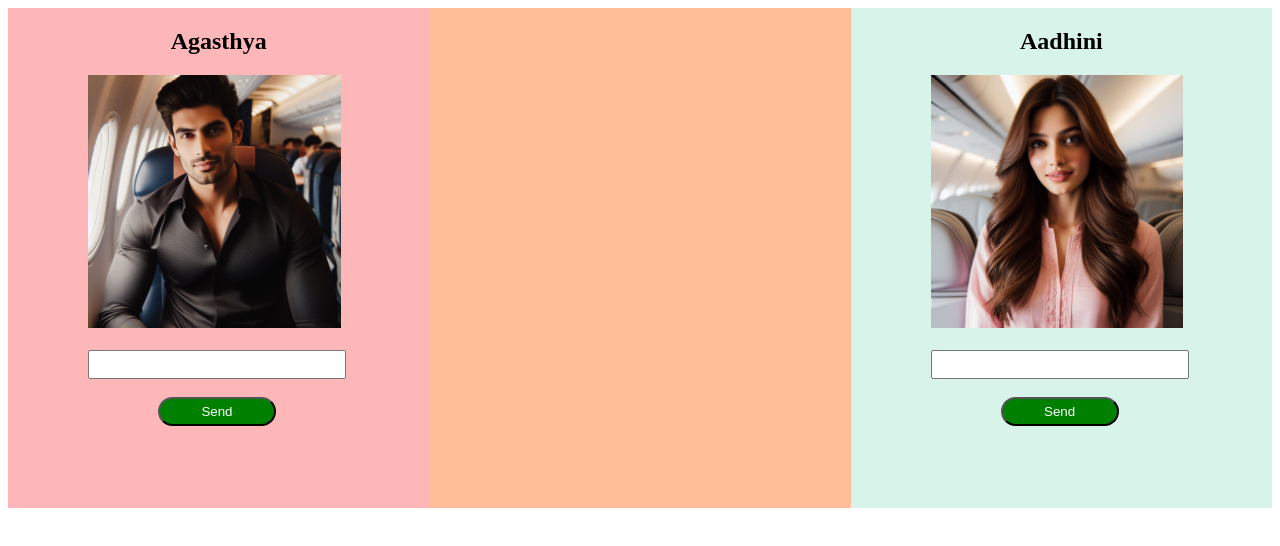
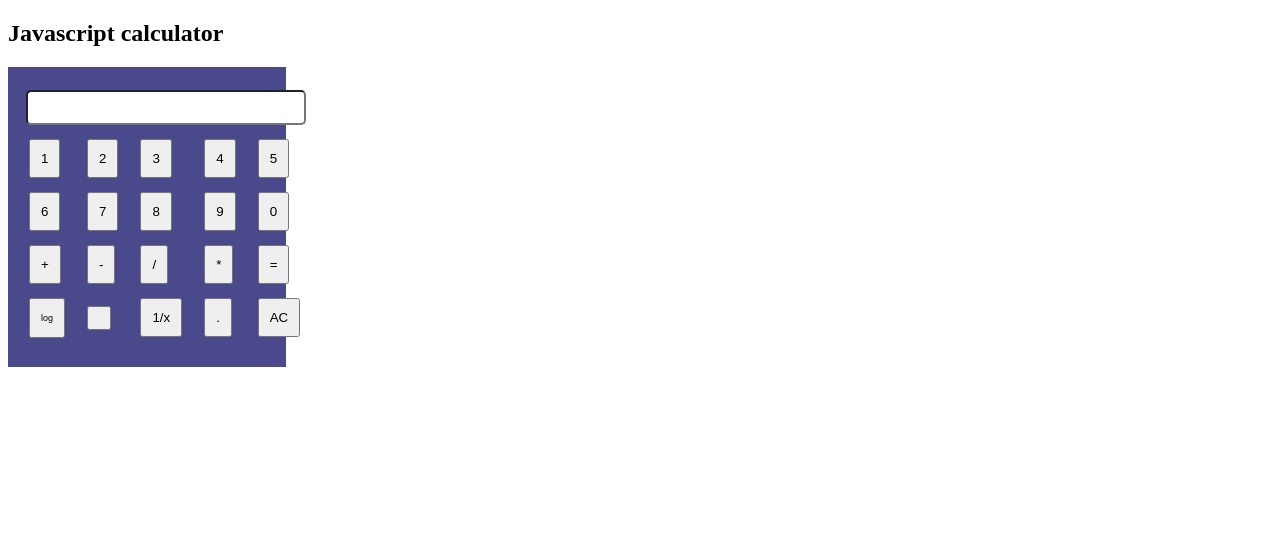
Before and after one commit to Thanusuyaa/JavaScript-Practise, a plain HTML site: page index.html in a window 1280 px wide. Drawn offline with Linux system fonts and the light colour scheme.

Commit message:
calculator

```diff
--- a/index.css
+++ b/index.css
@@ -36,7 +36,7 @@ input{width: 50%; height: 40px; color:red;font-size: 18px; background-color: #9A
 
 /* <!-- 6) Chat app --> */
 
-.row{
+/* .row{
    display: flex;
 }
 .box1 {
@@ -54,7 +54,7 @@ input{width: 50%; height: 40px; color:red;font-size: 18px; background-color: #9A
    height: 500px;
    color: white;
 }
-.box3 {
+.box2 {
    width: 35%;
    background-color: #d8f3e9;
    height: 500px;
@@ -73,7 +73,7 @@ input{width: 50%; height: 40px; color:red;font-size: 18px; background-color: #9A
    margin-left: 80px;
    padding: 5px;
 }
-.btn{
+#btn1 {
    width: 28%;
    margin-left: 150px;
    padding: 5px;
@@ -81,3 +81,37 @@ input{width: 50%; height: 40px; color:red;font-size: 18px; background-color: #9A
    color: white;
    border-radius: 50px;
 }
+#btn2 {
+   width: 28%;
+   margin-left: 150px;
+   padding: 5px;
+   background-color: green;
+   color: white;
+   border-radius: 50px;
+} */
+
+/* 7) Calculator */
+.cal{
+   background-color: rgb(73, 73, 140);
+   width: 22%;
+   height:300px;
+}
+#input1{
+   border-radius: 5px;
+   width: 90%;
+   padding: 8px;
+   margin-top: 20px;
+   margin-left: 15px;
+}
+#btn{
+   padding :10px;
+   margin-left: 18px;
+   margin-top: 10px;
+}
+#btn1{
+   padding :10px;
+   margin-left: 18px;
+   margin-top: 10px;
+   font-size: 9px;
+   height:40px;
+}
--- a/index.html
+++ b/index.html
@@ -52,25 +52,60 @@
     </div> -->
 
     <!-- 6) Chat app -->
-<div class="row">
+<!-- <div class="row">
     <div class="box1">
         <h2>Agasthya</h2>
         <img class="pic" src="img/Agasthiya.jpeg" alt=""><br><br>
-        <input id="i1" type="text"><br><br>
-        <button class="btn" onClick="sendsms()">Send</button>
+        <input type="text" id="i1" placeholder="Enter message" ><br><br>
+        <button id="btn1" onclick="sendsms()">Send</button>
     </div>
     <div class="mydiv">
-
     </div>
-    <div class="box3">
+    <div class="box2">
         <h2>Aadhini</h2>
         <img class="pic" src="img/Aadhini.jpeg" alt=""><br><br>
-        <input id="i2" type="text"><br><br>
-        <button class="btn"  onClick="sendsms()">Send</button>
+        <input type="text" id="i2" placeholder="Enter message"><br><br>
+        <button id="btn2" onclick="sendsms()">Send</button>
     </div>
+</div> -->
+
+<!-- 7) Calculator -->
+<h2>Javascript calculator</h2>
+<div class="cal">
+<table>
+    <tr>
+        <td colspan="5"><input id="input1"></td>
+    </tr>
+    <tr>
+        <td><button id="btn" onclick="send(1)">1</button></td>
+        <td><button id="btn" onclick="send(2)">2</button></td>
+        <td><button id="btn" onclick="send(3)">3</button></td>
+        <td><button id="btn" onclick="send(4)">4</button></td>
+        <td><button id="btn" onclick="send(5)">5</button></td>
+    </tr>
+    <tr>
+        <td><button id="btn" onclick="send(6)">6</button></td>
+        <td><button id="btn" onclick="send(7)">7</button></td>
+        <td><button id="btn" onclick="send(8)">8</button></td>
+        <td><button id="btn" onclick="send(9)">9</button></td>
+        <td><button id="btn" onclick="send(0)">0</button></td>
+    </tr>
+    <tr>
+        <td><button id="btn"  onclick="send('+')">+</button></td>
+        <td><button id="btn" onclick="send('-')">-</button></td>
+        <td><button id="btn" onclick="send('/')">/</button></td>
+        <td><button id="btn" onclick="send('*')">*</button></td>
+        <td><button id="btn" onclick="send('=')">=</button></td>
+    </tr>
+    <tr>
+        <td><button id="btn1" onclick="send('log')">log</button></td>
+        <td><button id="btn" onclick="send('√ ')"> </button></td>
+        <td><button id="btn" onclick="send('1/x')">1/x</button></td>
+        <td><button id="btn" onclick="send('.')">.</button></td>
+        <td><button id="btn" onclick="send('AC')">AC</button></td>
+    </tr>
+</table>
 </div>
-
-
 
 
 
--- a/index.js
+++ b/index.js
@@ -71,33 +71,83 @@
 
 
 // <!-- 6) Chat app -->
- function sendsms()
- {
-    value1=document.getElementById("i1").value;
-    value2=document.getElementById("i2").value;
-    element=document.createElement("li");
+//  function sendsms()
+//  {
+//     value1=document.getElementById("i1").value;
+//     value2=document.getElementById("i2").value;
+//     element=document.createElement("li");
 
-    if(value1 !="")
-    {
-        text1=document.createTextNode(value1);
-        element.appendChild(text1);
-        mydiv=document.getElementById("mydiv");
-        mydiv.appendChild(element);
-        element.style.color="#FDB7B9";
-        document.getElementById("i1").value="";
+//     if(value1 !="")
+//     {
+//         text1=document.createTextNode(value1);
+//         element.appendChild(text1);
+//         mydiv=document.getElementById("mydiv");
+//         mydiv.appendChild(element);
+//         element.style.color="blue";
+//         document.getElementById("i1").value="";
+//     }
+//     else if(value2 !="")
+//     {
+//         text2=document.createTextNode(value2);
+//         element.appendChild(text2);
+//         mydiv=document.getElementById("mydiv");
+//         mydiv.appendChild(element);
+//         element.style.color="red";
+//         document.getElementById("i2").value="";
+//     }
+
+//  }
+
+// 7) Calculator
+function send(i){
+    x=document.getElementById("input1");
+    switch(i){
+        case 0:x.value+=0;
+        break;
+        case 1:x.value+=1;
+        break;
+        case 2:x.value+=2;
+        break;
+        case 3:x.value+=3;
+        break;
+        case 4:x.value+=4;
+        break;
+        case 5:x.value+=5;
+        break;
+        case 6:x.value+=6;
+        break;
+        case 7:x.value+=7;
+        break;
+        case 8:x.value+=8;
+        break;
+        case 9:x.value+=9;
+        break;
+
+        case '+':x.value+='+'; break;
+        case '-':x.value+='-'; break;
+        case '/': x.value+='/'; break;
+        case '*':x.value+='*'; break;
+        case '.':x.value+='.'; break;
+        case 'AC':x.value="";break;
+
+        case '=': result=eval(x.value);
+        x.value=result;
+        break;
+
+        case 'log': result=eval(Math.log10(x.value));
+        x.value=result;
+        break;
+
+        case '': result=eval(Math.sqrt(x.value));
+        x.value=result;
+        break;
+
+        case '1/x': result=eval(1/x.value);
+        x.value=result;
+        break;
+
     }
-    else if(value2 !="")
-    {
-        text2=document.createTextNode(value2);
-        element.appendChild(text2);
-        mydiv=document.getElementById("mydiv");
-        mydiv.appendChild(element);
-        element.style.color="#d8f3e9";
-        document.getElementById("i2").value="";
-    }
-
- }
-
+}
 
 
 
```
